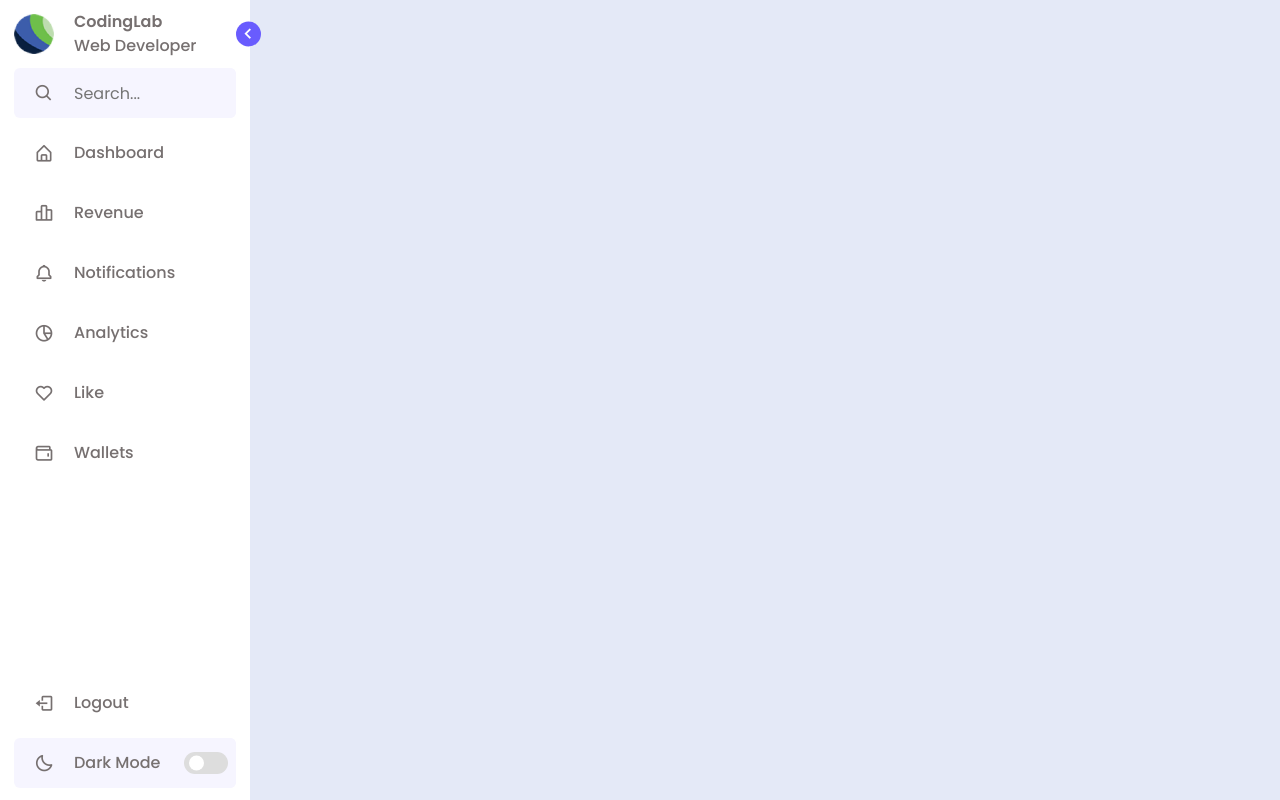
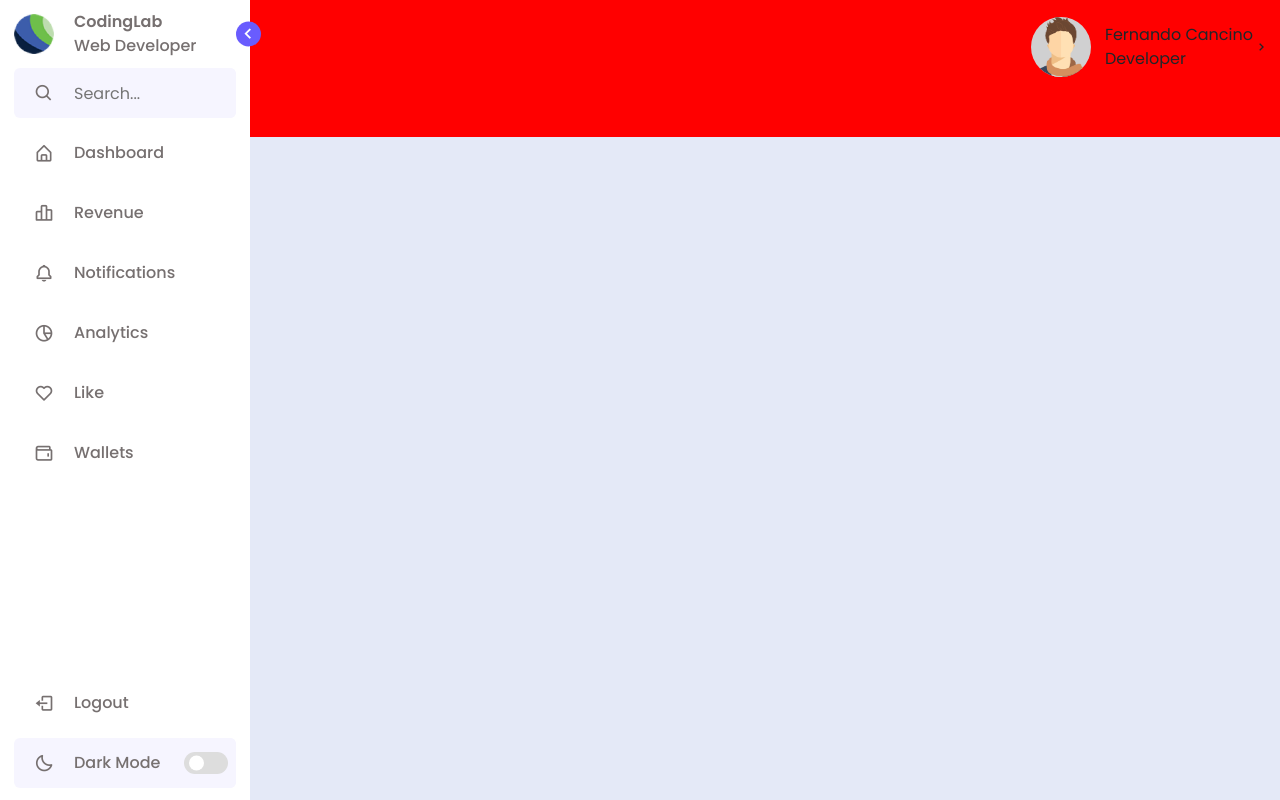
Before and after one commit to FernandoISK/WCH-Web, a plain HTML site: page pages/dashboard.html in a window 1280 px wide. Drawn offline with nearby package versions, Linux system fonts and the light colour scheme.

Commit message:
Add first top navbar styles

```diff
--- a/css/WCH-Style.css
+++ b/css/WCH-Style.css
@@ -8,7 +8,6 @@
 }
 
 :root {
-
     /* ===== Colors ===== */
     --body-color: #E4E9F7;
     --sidebar-color: #FFF;
@@ -30,7 +29,7 @@ body {
     transition: var(--tran-04);
 }
 
-body.dark{
+body.dark {
     --body-color: #18191A;
     --sidebar-color: #242526;
     --primary-color: #3A3B3C;
@@ -50,10 +49,13 @@ body.dark{
     padding: 10px 14px;
     background: var(--sidebar-color);
     transition: var(--tran-05);
+    z-index: 10;
 }
+
 .sidebar.close {
     width: 88px;
 }
+
 /*  ===== Resuable CSS ===== */
 .sidebar .text {
     font-size: 16px;
@@ -64,14 +66,17 @@ body.dark{
     opacity: 1;
 }
 
-.sidebar.close .text{
-    opacity: 0;;
+.sidebar.close .text {
+    opacity: 0;
 }
+
+.navb-items .user-content,
 .sidebar .image {
     min-width: 60px;
     display: flex;
     align-items: center;
 }
+
 .sidebar ul {
     /* DELETE BOOTSTRAP PADDING  */
     padding: 0;
@@ -97,7 +102,7 @@ body.dark{
     color: var(--text-color);
     transition: var(--tran-02);
 }
-
+.navb-items header,
 .sidebar header {
     position: relative;
 }
@@ -107,11 +112,12 @@ body.dark{
     border-radius: 6px;
 }
 
+.navb-items .user-content,
 .sidebar header .image-text {
     display: flex;
     align-items: center;
 }
-
+header .user-content .headler-profile,
 header .image-text .header-text {
     display: flex;
     flex-direction: column;
@@ -141,11 +147,12 @@ header .image-text .header-text {
     font-size: 22px;
     transition: var(--tran-03);
 }
-.sidebar.close header .toggle{
+
+.sidebar.close header .toggle {
     transform: translateY(-50%);
 }
 
-body.dark .sidebar header .toggle{
+body.dark .sidebar header .toggle {
     transform: rotate(180deg);
     color: var(--text-color);
 }
@@ -155,6 +162,7 @@ body.dark .sidebar header .toggle{
     border-radius: 6px;
 
 }
+
 .search-box input {
     height: 100%;
     width: 100%;
@@ -163,6 +171,7 @@ body.dark .sidebar header .toggle{
     border-radius: 6px;
     background-color: var(--primary-color-light);
 }
+
 .sidebar li a {
     height: 100%;
     width: 100%;
@@ -187,40 +196,42 @@ body.dark .sidebar li a:hover .text {
     color: var(--text-color);
 }
 
-.sidebar .menu-bar{
+.sidebar .menu-bar {
     height: calc(100% - 50px);
     display: flex;
     flex-direction: column;
     justify-content: space-between;
 }
 
-.menu-bar .mode{
+.menu-bar .mode {
     position: relative;
     border-radius: 6px;
     background: var(--primary-color-light);
 }
 
-.menu-bar .mode .moon-sun{
+.menu-bar .mode .moon-sun {
     height: 50px;
     width: 60px;
     display: flex;
     align-items: center;
 }
 
-.menu-bar .mode i{
+.menu-bar .mode i {
     position: absolute;
     transition: var(--tran-03);
 }
+
 body.dark .menu-bar .mode i.moon,
-.menu-bar .mode i.sun{
+.menu-bar .mode i.sun {
     opacity: 0;
 }
-body.dark .menu-bar .mode i.sun{
+
+body.dark .menu-bar .mode i.sun {
     opacity: 1;
 }
 
 
-.menu-bar .mode .toggle-switch{
+.menu-bar .mode .toggle-switch {
     position: absolute;
     right: 0;
     display: flex;
@@ -233,7 +244,7 @@ body.dark .menu-bar .mode i.sun{
     border-radius: 6px;
 }
 
-.toggle-switch .switch{
+.toggle-switch .switch {
     position: relative;
     height: 22px;
     width: 44px;
@@ -241,7 +252,7 @@ body.dark .menu-bar .mode i.sun{
     background: var(--toggle-color);
 }
 
-.switch::before{
+.switch::before {
     content: '';
     position: absolute;
     height: 15px;
@@ -254,6 +265,33 @@ body.dark .menu-bar .mode i.sun{
     transition: var(--tran-04);
 }
 
-body.dark .switch::before{
-    left:24px
+body.dark .switch::before {
+    left: 24px
 }
+
+.top-navbar{
+    position: absolute;
+    width: calc(100% - 250px);
+    right: 0;
+    padding: 17px 11px 60px 11px;
+    transition: var(--tran-05);
+}
+
+.top-navbar.close{
+    width: calc(100% - 88px);
+
+}
+
+.navb-items{
+    display: flex;
+    align-items: center;
+    justify-content: flex-end;
+}
+
+.user-content img{
+    width: 60px;
+    height: 60px;
+    background: #d0d0d1;
+    border-radius: 50%;
+    margin-right: 14px;
+}
--- a/js/WCH.js
+++ b/js/WCH.js
@@ -1,5 +1,6 @@
 const body = document.querySelector("body"),
     sidebar = body.querySelector(".sidebar"),
+    topbar = body.querySelector(".top-navbar"),
     toggle = body.querySelector(".toggle"),
     searchBtn = body.querySelector(".search-box"),
     modeSwtch = body.querySelector(".toggle-switch"),
@@ -7,6 +8,8 @@ const body = document.querySelector("body"),
 
 toggle.onclick = function () {
     sidebar.classList.toggle("close");
+    topbar.classList.toggle("close");
+
 }
 
 modeSwtch.onclick = function () {
--- a/pages/dashboard.html
+++ b/pages/dashboard.html
@@ -4,7 +4,7 @@
 <head>
     <meta charset="UTF-8">
     <meta name="viewport" content="width=device-width, initial-scale=1.0">
-    <link rel="stylesheet" href="/componets/bootstrap-5.3.1/css/bootstrap.min.css">
+    <link rel="stylesheet" href="/componets/bootstrap-5.3.1/css/bootstrap.css">
     <link href='https://unpkg.com/boxicons@2.1.4/css/boxicons.min.css' rel='stylesheet'>
     <link rel="stylesheet" href="/css/wch-style.css">
     <title>Dashboard</title>
@@ -98,7 +98,26 @@
         </div>
     </nav>
 
-    <script src="/componets/bootstrap-5.3.1/js/bootstrap.bundle.min.js"></script>
+    <nav class="top-navbar" style="background: red;">
+        <div class="navb-items">
+            <header>
+                <div class="user-content">
+                    <div class="image-profile">
+                        <img src="/images/default-profile.png" alt="phone profile">
+                    </div>
+                    <div class="headler-profile">
+                        <span class="username">Fernando Cancino</span>
+                        <span class="user-level">Developer</span>
+                    </div>
+                    <i class='bx bx-chevron-right toggle'></i>
+                </div>
+            </header>
+
+        </div>
+
+    </nav>
+
+    <script src="/componets/bootstrap-5.3.1/js/bootstrap.bundle.js"></script>
     <script src="/js/WCH.js"></script>
 </body>
 
```
Also changed, not shown: images/default-profile.png (added).
